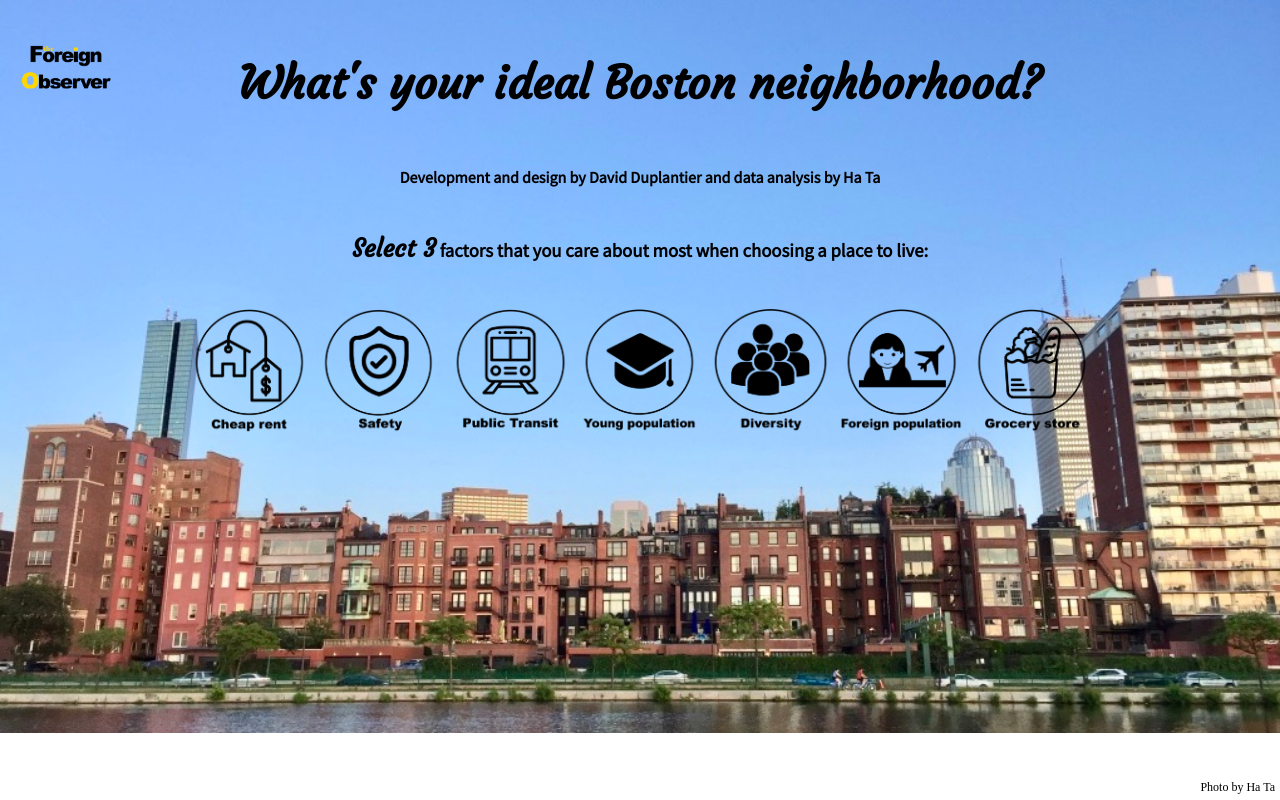
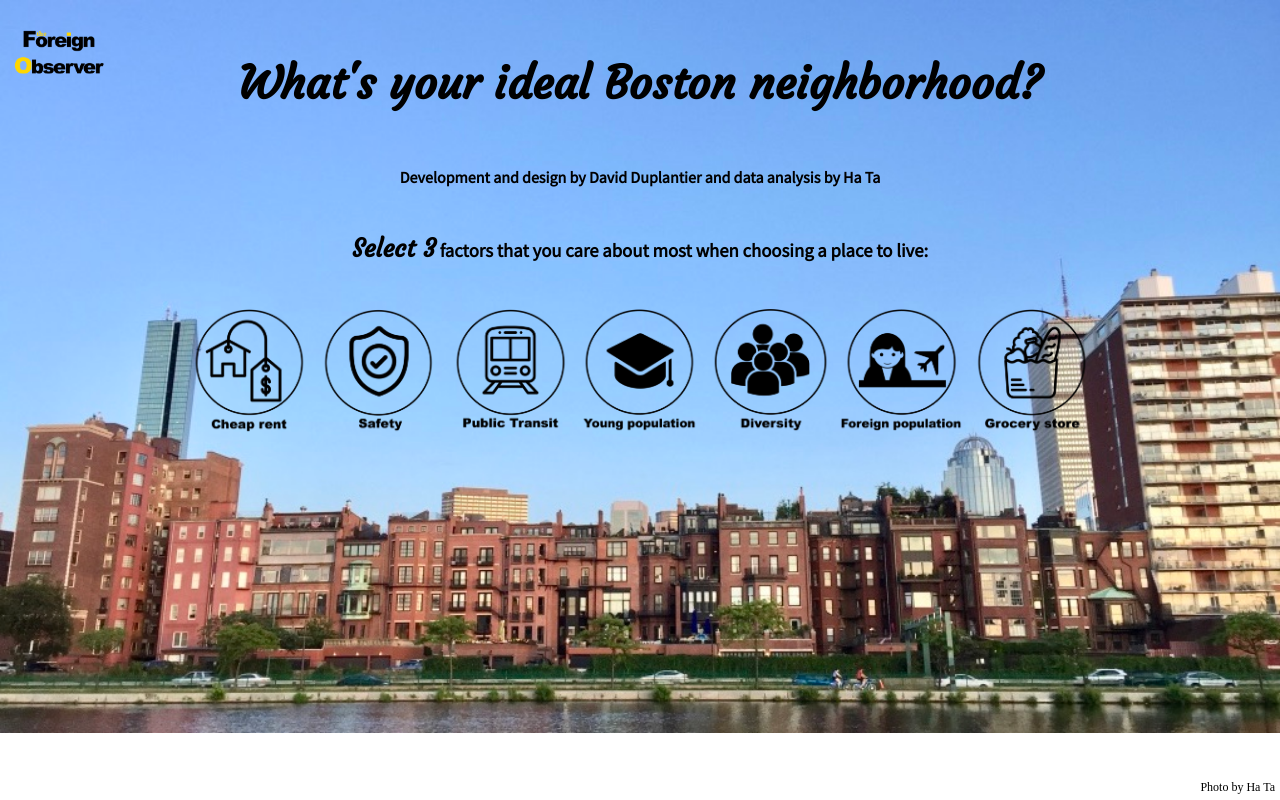
Before and after one commit to davidduplantier/davidduplantier.github.io, a plain HTML site: page journalism/BostonNeighborhoods.html in a window 1280 px wide. Drawn offline with nearby package versions, Linux system fonts and the light colour scheme.

Commit message:
Update logo position

```diff
--- a/journalism/style.css
+++ b/journalism/style.css
@@ -49,8 +49,8 @@ a:hover {
 
 #fologo {
   position: absolute;
-  top: 15px;
-  left: 15px;
+  top: 0px;
+  left: 8px;
   width: 8%;
 }
 
```
